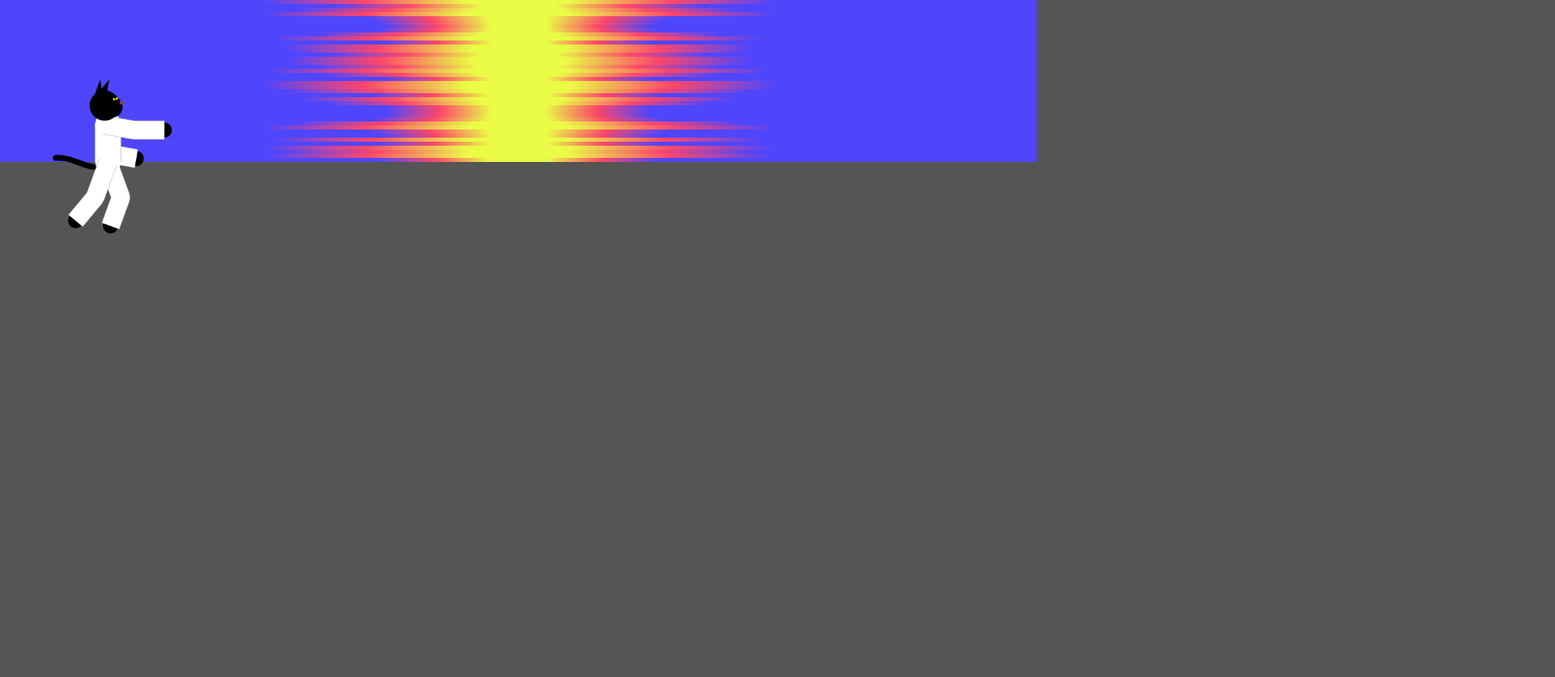
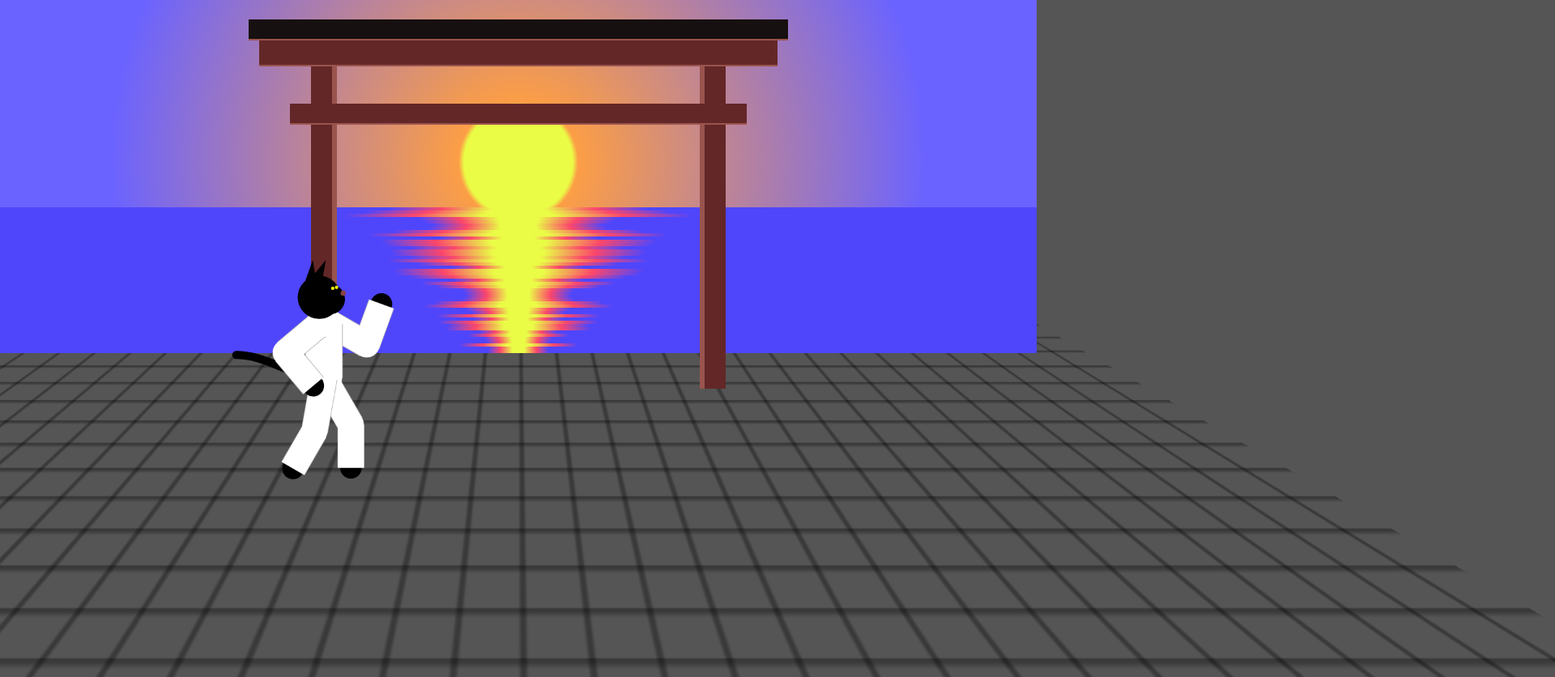
Before and after one commit to DerBenniBanni/js13k2025_miami_mice, a plain HTML site: page src/index.html in a window 1280 px wide. Shown: the top 836 px of the page at 81% size, 1920 px wide, since content can reach past the window. Before the commit the page ends 800 px from the top, so only its background shows below. Drawn offline with Linux system fonts and the light colour scheme; animation ran at ten frames a second.

Commit message:
added a tail and a background

```diff
--- a/src/game/main.js
+++ b/src/game/main.js
@@ -8,8 +8,11 @@ document.addEventListener("DOMContentLoaded", () => {
     game = new Game("gameCanvas");
     game.start();
 
-    let cat1 = new CatKinematics(200, 300);
+    let cat1 = new CatKinematics(600, 700);
+    let cat2 = new CatKinematics(1200, 700);
     game.gameObjects.push(cat1);
+    //game.gameObjects.push(cat2);
+    cat2.pose("bow");
     /*
     let cat2 = new CatKinematics(250, 200);
     let cat3 = new CatKinematics(400, 200);
@@ -23,18 +26,23 @@ document.addEventListener("DOMContentLoaded", () => {
 
 
     window.setInterval(()=>{
-        window.setTimeout(()=>{cat1.morph("kick",0.2)},100);
-        window.setTimeout(()=>{cat1.morph("punch",0.1)},500);
-        window.setTimeout(()=>{cat1.morph("punch2",0.1)},900);
-        window.setTimeout(()=>{cat1.morph("stand",0.3)},1200);
-    }, 2000);
+        window.setTimeout(()=>{cat1.morph("bow",0.5)},10);
+        window.setTimeout(()=>{cat1.morph("stand",0.5)},1000);
+        window.setTimeout(()=>{cat1.morph("kick",0.2)},2100);
+        window.setTimeout(()=>{cat1.morph("punch",0.1)},2500);
+        window.setTimeout(()=>{cat1.morph("punch2",0.1)},2900);
+        window.setTimeout(()=>{cat1.morph("stand",0.3)},3200);
+    }, 5000);
     //game.gameObjects.push(new Bone(100, 100, 100, Math.PI / 4));
 
     let water = document.querySelector('.water');
-    for(let y = 1; y < 40; y++) {
+    for(let y = 0; y < 45; y++) {
         let wave = water.cloneNode(true);
         wave.firstElementChild.style.animationDuration = (1 + Math.random() * 2) + 's';
-        wave.style.top = `${y * 5}px`;
+        wave.style.top = `${y * 0.5 + 32}vh`;
+        let gradScale = 0.7 - (y / 90);
+        wave.firstElementChild.style.background = `linear-gradient(90deg, rgb(79, 70, 252) ${50-gradScale *25}%, rgb(252, 70, 107) ${50-gradScale * 15}%, rgb(234, 252, 70) ${50-gradScale * 5}%, rgb(234, 252, 70) ${50+gradScale * 5}%, rgb(252, 70, 107) ${50+gradScale * 15}%, rgb(79, 70, 252) ${50+gradScale * 25}%`;
         document.body.insertBefore(wave, water);
     }
+    water.remove();
 });
--- a/src/index.html
+++ b/src/index.html
@@ -23,12 +23,19 @@
             max-height: 100vh; /* Limit canvas height to viewport height */
             z-index:1000;
         }
-        .water {
+        .a {
             position: absolute;
             top: 0;
             left: 0;
             right: 0;
-            height: 5px;
+        }
+        .sky {
+            height: 50vh;
+            background: radial-gradient(circle, rgba(234, 252, 70, 1) 10%, rgb(252, 158, 70) 11%, rgb(107, 99, 255) 75%);
+        }
+        .water {
+            top: 50vh;
+            height: 0.55vh;
             background-color: rgba(79, 70, 252, 1);
             background: #4F46FC;
             overflow: hidden;
@@ -38,7 +45,7 @@
             height: 100%;
             margin-left: auto;
             margin-right: auto;
-            background: linear-gradient(90deg, rgba(79, 70, 252, 1) 25%, rgba(252, 70, 107, 1) 35%, rgba(234, 252, 70, 1) 45%, rgba(234, 252, 70, 1) 55%, rgba(252, 70, 107, 1) 65%, rgba(79, 70, 252, 1) 75%);
+            -background: linear-gradient(90deg, rgba(79, 70, 252, 1) 25%, rgba(252, 70, 107, 1) 35%, rgba(234, 252, 70, 1) 45%, rgba(234, 252, 70, 1) 55%, rgba(252, 70, 107, 1) 65%, rgba(79, 70, 252, 1) 75%);
             animation: 1s infinite alternate water-scale;
         }
         @keyframes water-scale {
@@ -50,13 +57,71 @@
                 width: 99%;
             }
         }
+        .torii {
+            background: #632727;
+        }
+        .v {
+            width: 2vw;
+            height: 50vh;
+            top: 10vh;
+        }
+        .l {
+            border-right:0.5vw solid #9a544e;
+            left:30vw;
+        }
+        .r {
+            border-left:0.5vw solid #9a544e;
+            left:auto;
+            right:30vw;
+        }
+        .h {
+            border-bottom:0.2vw solid #9a544e;
+            width:50vw;
+            height: 3vh;
+        }
+        .t1{
+            background: #171010;
+            top:3vh;
+            height: 3vh;
+            width:52vw;
+            left: 24vw;
+        }
+        .t2{
+            top:6vh;
+            height: 4vh;
+            left: 25vw;
+        }
+        .t3{
+            top:16vh;
+            height: 3vh;
+            width:44vw;
+            left: 28vw;
+        }
+
+        .ground {
+            top:50vh;
+            height:50vh;
+            background-size: 40px 30px;
+            background-image:
+            linear-gradient(to right, transparent 0, #0005 2px, #0005 4px, transparent 6px),
+            linear-gradient(to bottom, #0005 2px, transparent 6px);
+            transform: perspective(80vh) rotateX(60deg);
+            transform-origin: top center;
+        }
 
     </style>
 </head>
 <body>
-    <div class="water">
+    <div class="a sky"></div>
+    <div class="a ground"></div>
+    <div class="a water">
         <div class="water_sun"></div>
     </div>
+    <div class="a torii v l"></div>
+    <div class="a torii v r"></div>
+    <div class="a torii h t2"></div>
+    <div class="a torii h t1"></div>
+    <div class="a torii h t3"></div>
     <canvas id="gameCanvas" width="1920" height="1080"></canvas>
 </body>
 </html>
```
Also changed, not shown: devlog/devlog.md (+13 -2 lines), src/game/lib/kinematics/cat.js, 1 other file.
